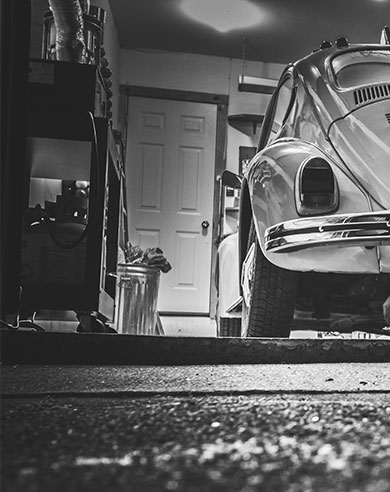
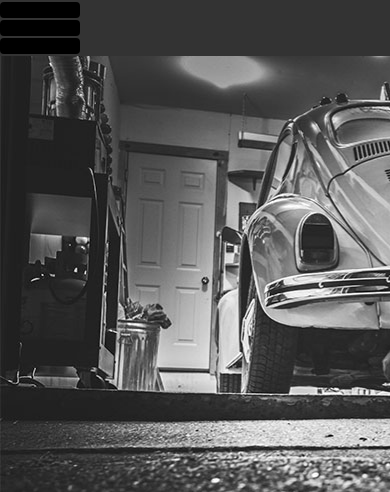
Before and after one commit to rameezahmed87/VCC-Final-Assignment, a plain HTML site: page index.html in a window 390 px wide. Shown: the top 492 px of the page. Drawn offline with nearby package versions, Linux system fonts and the light colour scheme.

Commit message:
adding mobile Nav

```diff
--- a/css/app.css
+++ b/css/app.css
@@ -3,6 +3,21 @@
     scroll-behavior: smooth;
     padding: 0;
     margin: 0;
+}
+#mobileNav {
+    position: absolute;
+    top: 25px:
+    right: 25px:
+    z-index: 33:
+    width: 80px;
+    height: 60px;
+}
+.bar {
+    width: 80px;
+    height: 16px;
+    border-radius: 4px;
+    background: #000;
+    margin: 2px 0;
 }
 body {
     font-size: 1.6em;
--- a/index.html
+++ b/index.html
@@ -10,6 +10,10 @@
     <title>Home Page</title>
 </head>
 <body>
+    <div id="mobileNav">
+        <div class="bar"></div>
+        <div class="bar"></div>
+        <div class="bar"></div>
     <header></header>
     <nav>
        <a href="#">HOME</a> \
```
